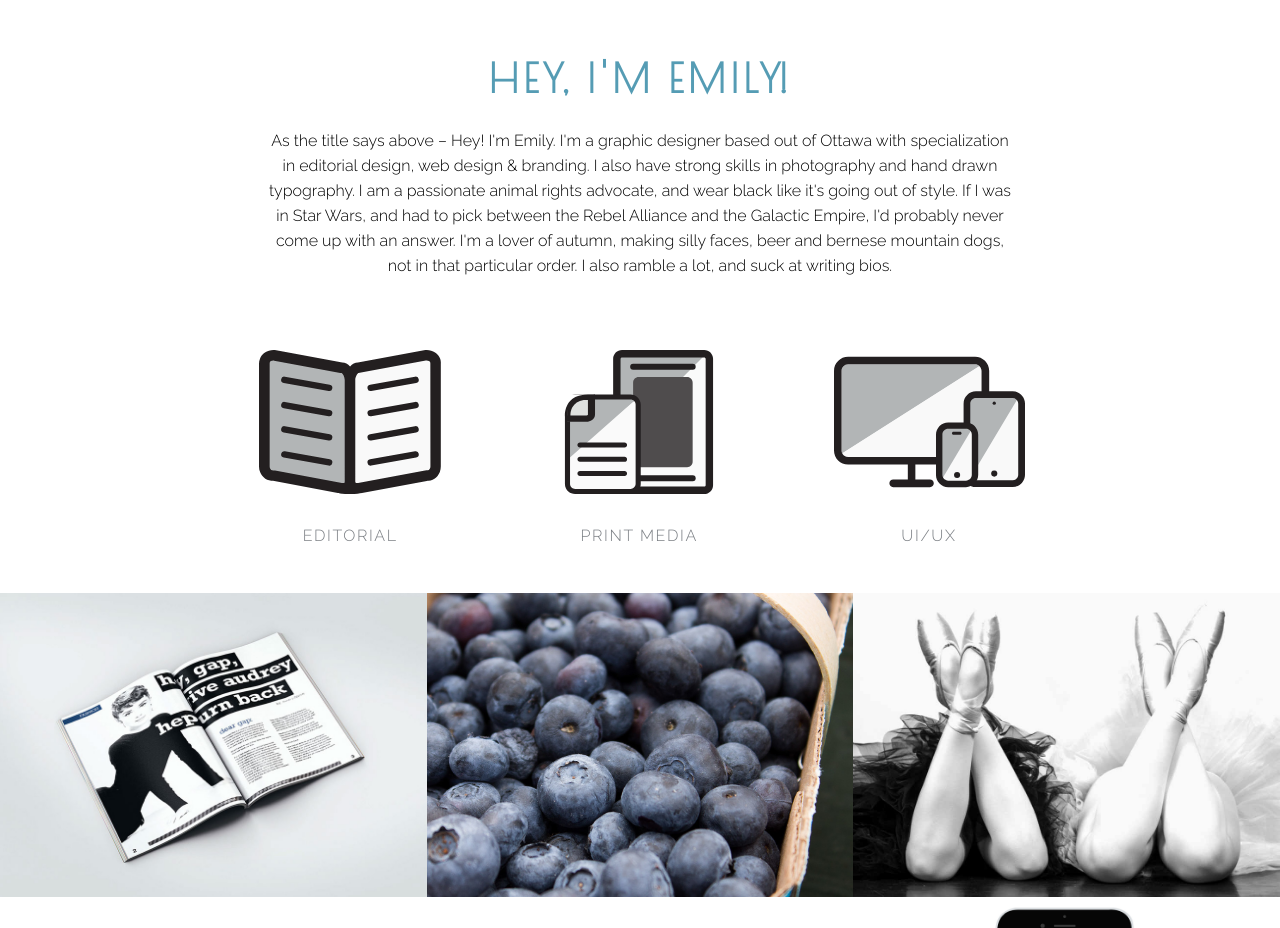
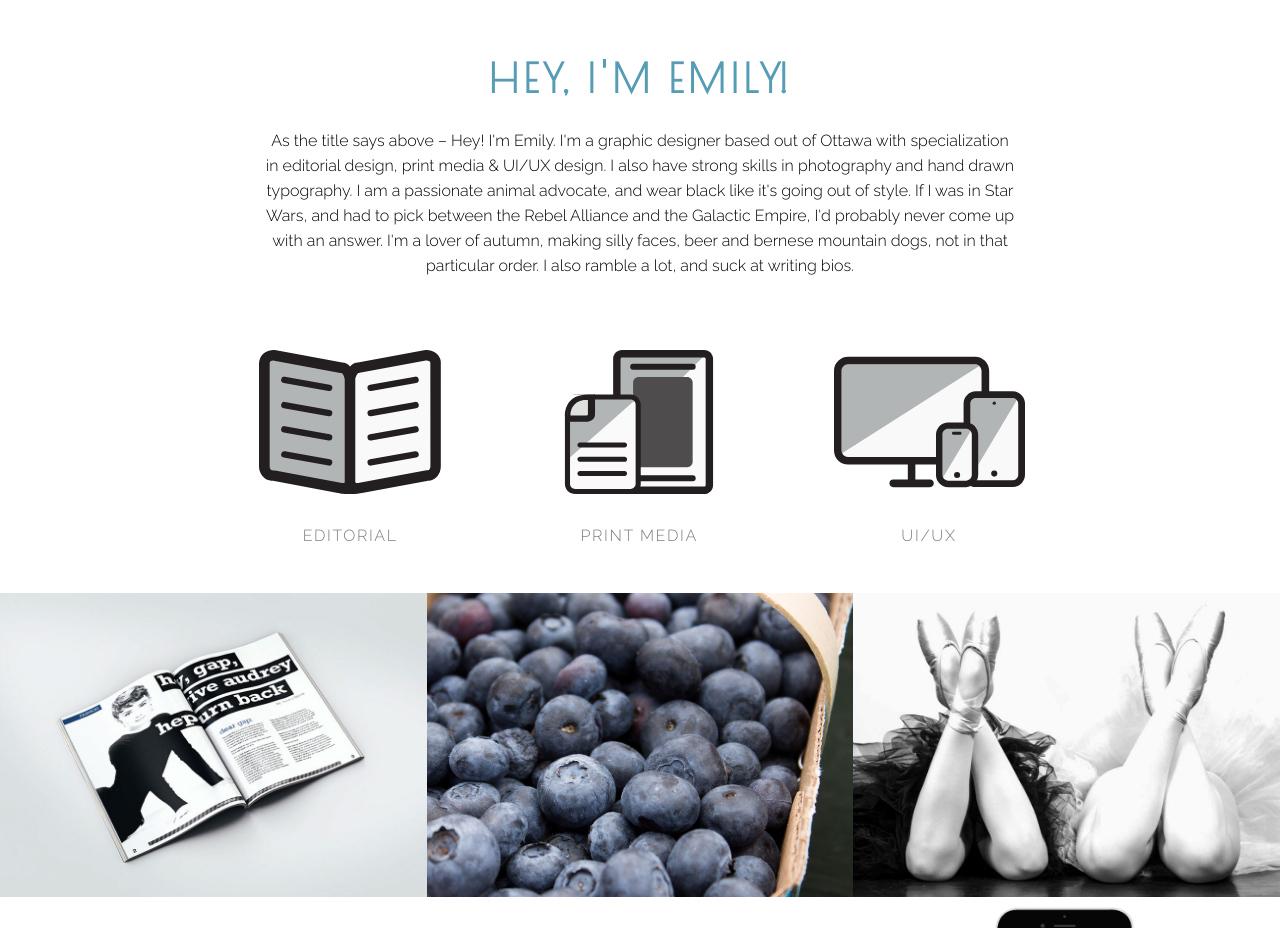
Before and after one commit to emilylavinskas/portfolio-old, a plain HTML site: page index.html in a window 1280 px wide. Shown: the part 800-1728 px from the top of the page. Drawn offline with nearby package versions, Linux system fonts and the light colour scheme.

Commit message:
updated bio

```diff
--- a/index.html
+++ b/index.html
@@ -39,7 +39,7 @@
 <main id="main" role="main">
     <div class="about-section" id="about">
         <h1 class="bio-title">Hey, I'm Emily!</h1>
-        <p class="bio">As the title says above – Hey! I'm Emily. I'm a graphic designer based out of Ottawa with specialization in editorial design, web design &amp; branding. I also have strong skills in photography and hand drawn typography. I am a passionate animal rights advocate, and wear black like it's going out of style. If I was in Star Wars, and had to pick between the Rebel Alliance and the Galactic Empire, I'd probably never come up with an answer. I'm a lover of autumn, making silly faces, beer and bernese mountain dogs, not in that particular order. I also ramble a lot, and suck at writing bios.</p>
+        <p class="bio">As the title says above – Hey! I'm Emily. I'm a graphic designer based out of Ottawa with specialization in editorial design, print media &amp; UI/UX design. I also have strong skills in photography and hand drawn typography. I am a passionate animal advocate, and wear black like it's going out of style. If I was in Star Wars, and had to pick between the Rebel Alliance and the Galactic Empire, I'd probably never come up with an answer. I'm a lover of autumn, making silly faces, beer and bernese mountain dogs, not in that particular order. I also ramble a lot, and suck at writing bios.</p>
     </div>
 
     <div class="skill-icons-placement">
```
